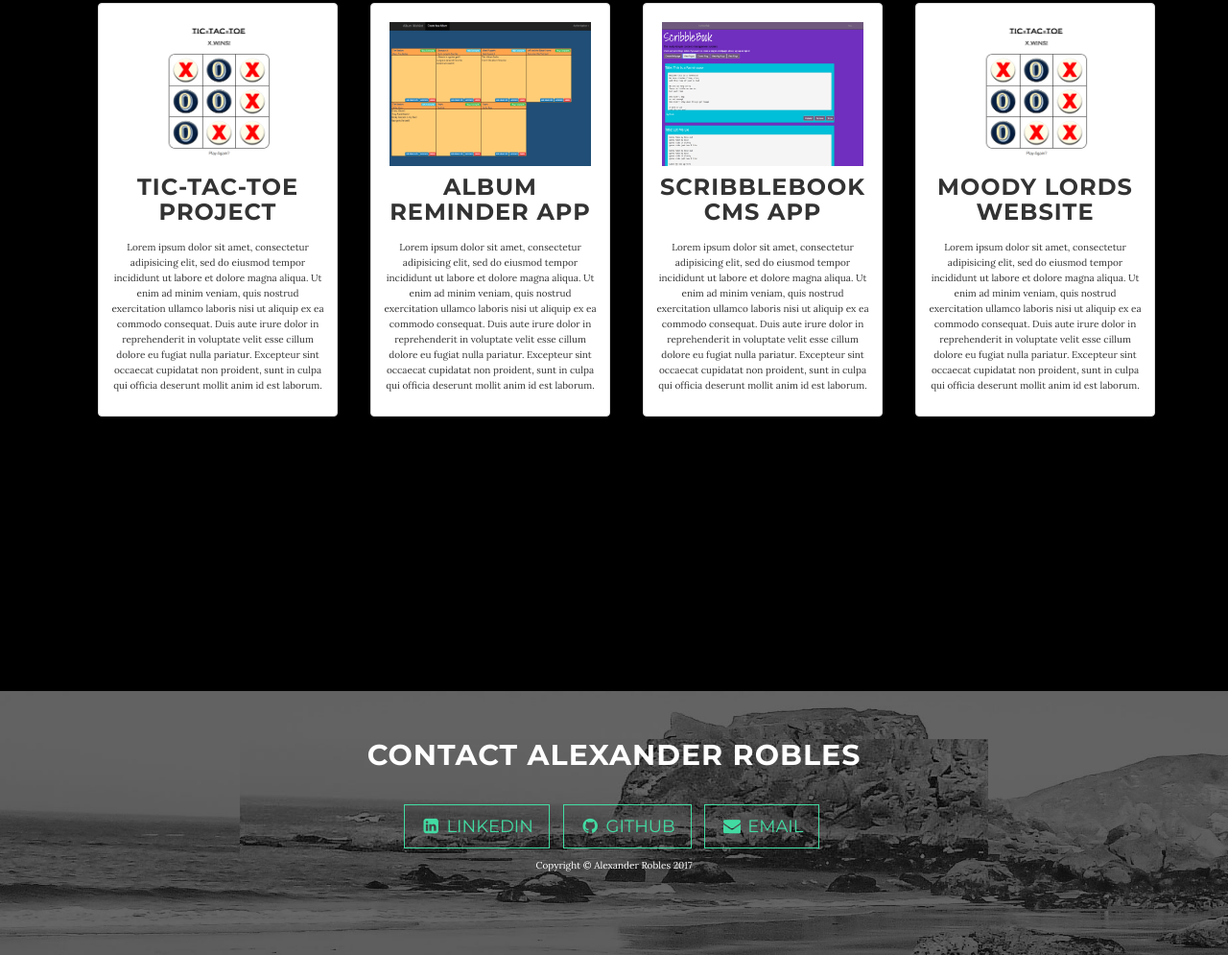
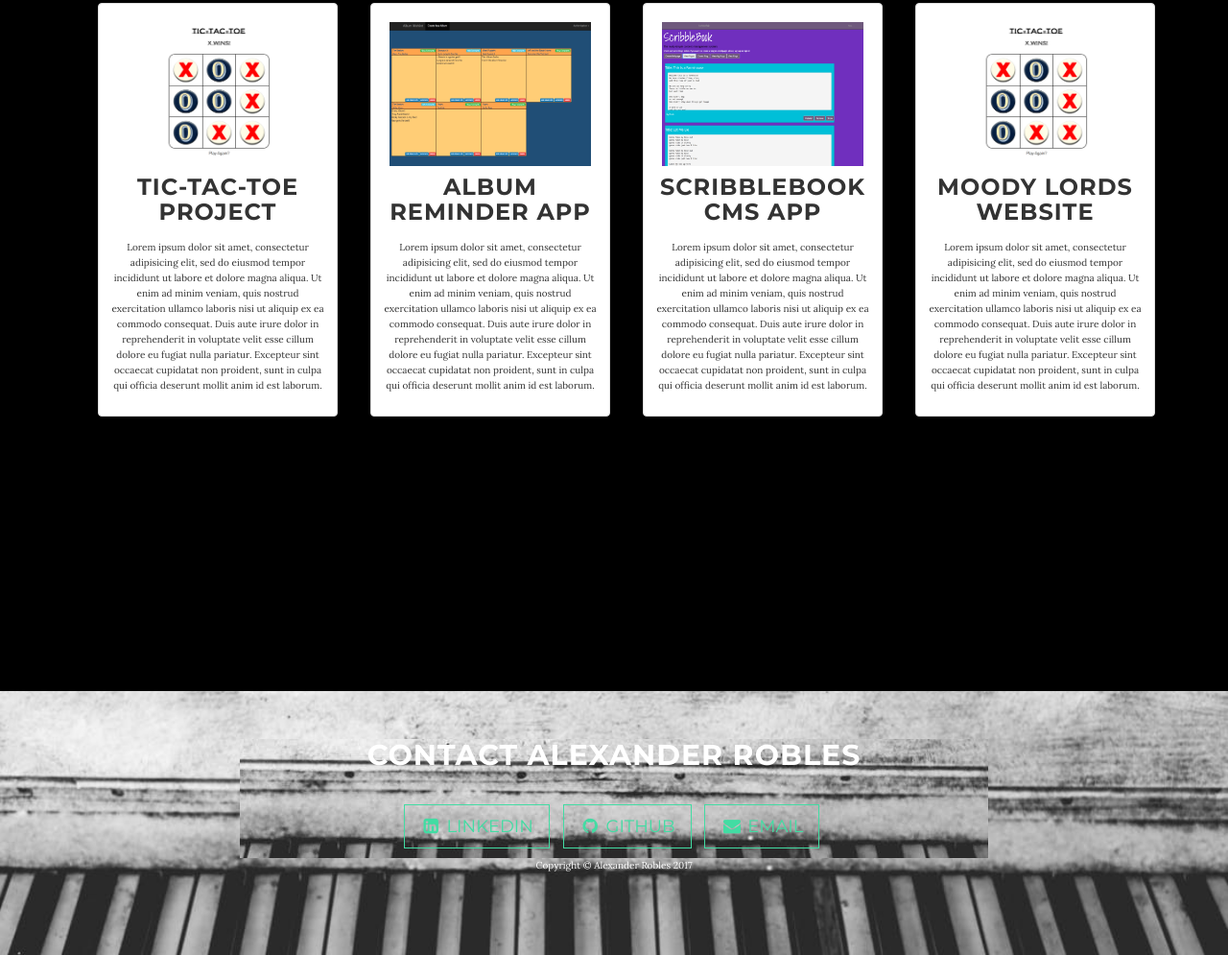
Before and after one commit to SquirtleSquad1988/SquirtleSquad1988.github.io, a website: page index.html in a window 1280 px wide. Shown: the part 2213-3208 px from the top of the page at 96% size. Drawn offline with nearby package versions, Linux system fonts and the light colour scheme; some packages are replaced by stand-ins of ours.

Commit message:
Add photo to footer
Added new photo to footer section

```diff
--- a/css/grayscale.css
+++ b/css/grayscale.css
@@ -255,7 +255,7 @@ a:focus {
   width: 100%;
   padding: 50px 0;
   color: white;
-  background: url(../img/downloads-bg.jpg) no-repeat center center scroll;
+  background: url(../img/footer-img.jpeg) no-repeat center center scroll;
   background-color: black;
   -webkit-background-size: cover;
   -moz-background-size: cover;
@@ -290,7 +290,7 @@ a:focus {
 
 
 .closing-section {
-  background: url(../img/downloads-bg.jpg) no-repeat center center scroll;
+  background: url(../img/footer-img.jpeg) no-repeat center center scroll;
 }
 
 #projects {
```
Also changed, not shown: img/footer-img.jpeg (added).
